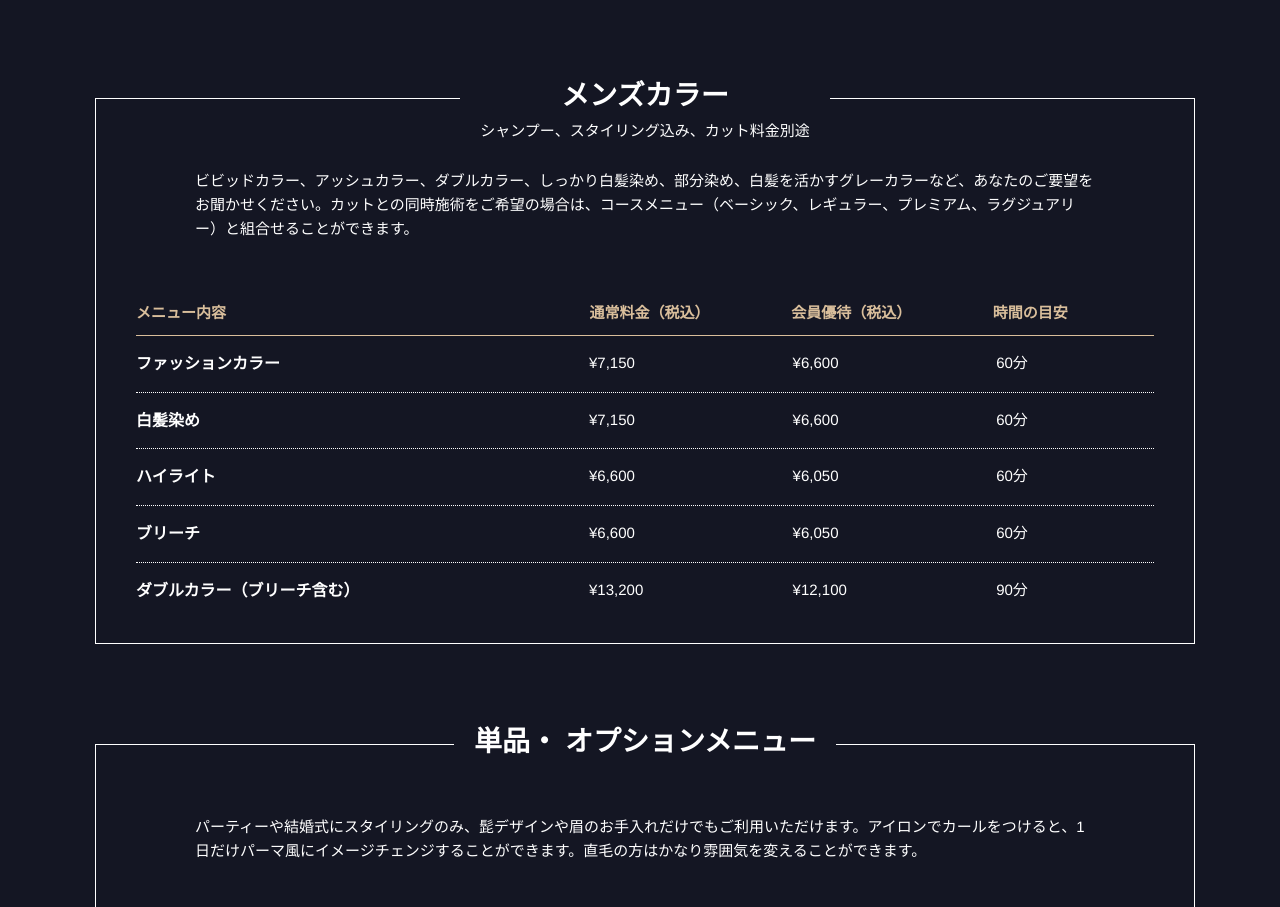
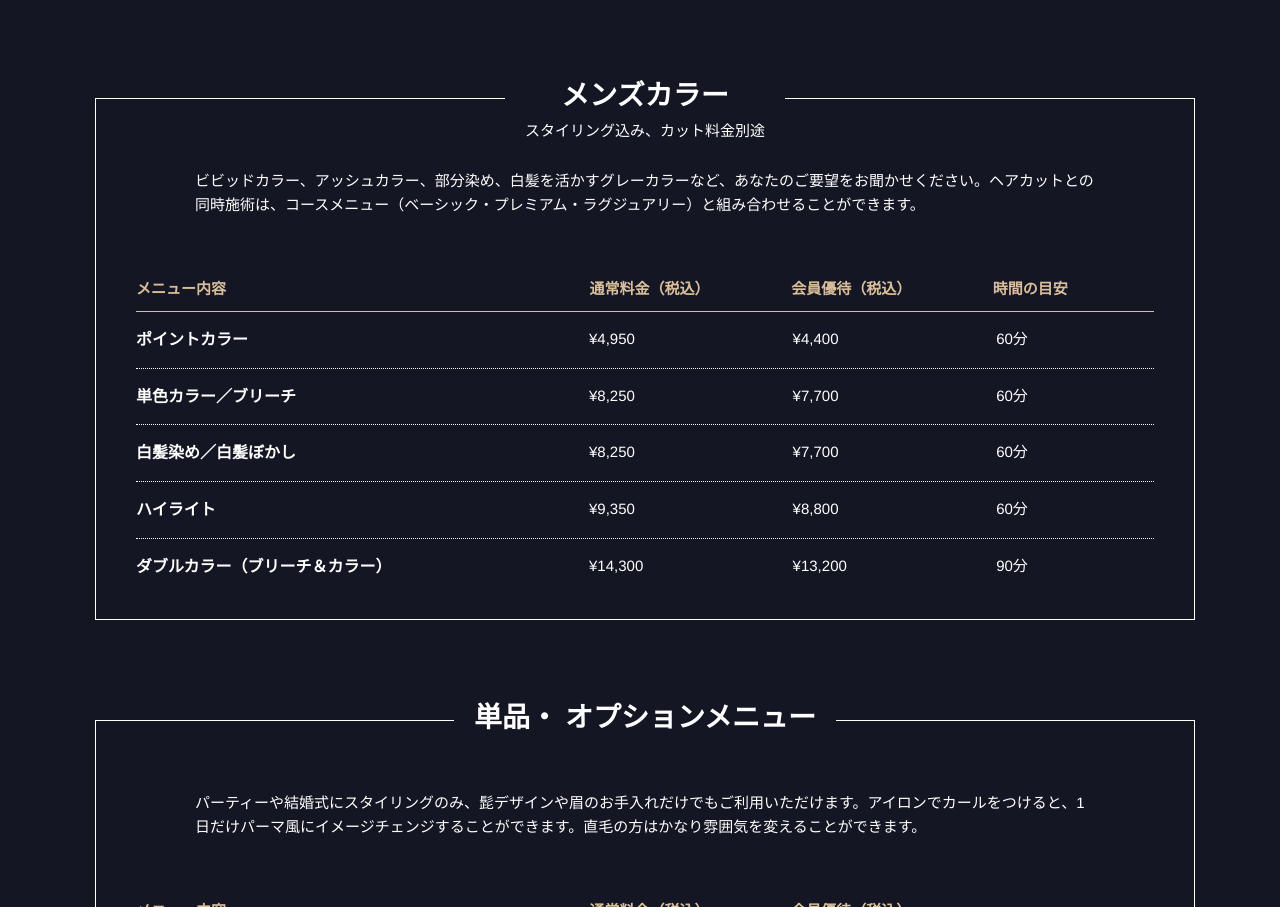
Before and after one commit to kamy0042/bee_group_web, a Next.js app: page /menu in a window 1280 px wide. Shown: the part 3516-4423 px from the top of the page. Built offline with nearby package versions, Linux system fonts and the light colour scheme.

Commit message:
カラー修正

```diff
--- a/pages/menu/index.tsx
+++ b/pages/menu/index.tsx
@@ -305,10 +305,10 @@ const Menu = () => (
           <section className={styles.table}>
             <div className={styles.table_head}>
               <h3>メンズカラー</h3>
-              <p>シャンプー、スタイリング込み、カット料金別途</p>
+              <p>スタイリング込み、カット料金別途</p>
             </div>
             <p>
-              ビビッドカラー、アッシュカラー、ダブルカラー、しっかり白髪染め、部分染め、白髪を活かすグレーカラーなど、あなたのご要望をお聞かせください。カットとの同時施術をご希望の場合は、コースメニュー（ベーシック、レギュラー、プレミアム、ラグジュアリー）と組合せることができます。
+              ビビッドカラー、アッシュカラー、部分染め、白髪を活かすグレーカラーなど、あなたのご要望をお聞かせください。ヘアカットとの同時施術は、コースメニュー（ベーシック・プレミアム・ラグジュアリー）と組み合わせることができます。
             </p>
             <ul className={styles.table_category}>
               <li className={styles.table_category_detail}>メニュー内容</li>
@@ -318,24 +318,36 @@ const Menu = () => (
             </ul>
             <dl className={styles.table_item}>
               <div className={styles.menuItem}>
-                <dt className={styles.menuItem_title_long}>ファッションカラー</dt>
+                <dt className={styles.menuItem_title_long}>ポイントカラー</dt>
                 <dd className={styles.menuItem_pay}>
-                  <span>通常料金（税込）</span>¥7,150
+                  <span>通常料金（税込）</span>¥4,950
                 </dd>
                 <dd className={styles.menuItem_pay}>
-                  <span>会員優待（税込）</span>¥6,600
+                  <span>会員優待（税込）</span>¥4,400
                 </dd>
                 <dd className={styles.menuItem_time}>
                   <span>所要時間</span>60分
                 </dd>
               </div>
               <div className={styles.menuItem}>
-                <dt className={styles.menuItem_title_long}>白髪染め</dt>
+                <dt className={styles.menuItem_title_long}>単色カラー／ブリーチ</dt>
                 <dd className={styles.menuItem_pay}>
-                  <span>通常料金（税込）</span>¥7,150
+                  <span>通常料金（税込）</span>¥8,250
                 </dd>
                 <dd className={styles.menuItem_pay}>
-                  <span>会員優待（税込）</span>¥6,600
+                  <span>会員優待（税込）</span>¥7,700
+                </dd>
+                <dd className={styles.menuItem_time}>
+                  <span>所要時間</span>60分
+                </dd>
+              </div>
+              <div className={styles.menuItem}>
+                <dt className={styles.menuItem_title_long}>白髪染め／白髪ぼかし</dt>
+                <dd className={styles.menuItem_pay}>
+                  <span>通常料金（税込）</span>¥8,250
+                </dd>
+                <dd className={styles.menuItem_pay}>
+                  <span>会員優待（税込）</span>¥7,700
                 </dd>
                 <dd className={styles.menuItem_time}>
                   <span>所要時間</span>60分
@@ -344,39 +356,91 @@ const Menu = () => (
               <div className={styles.menuItem}>
                 <dt className={styles.menuItem_title_long}>ハイライト</dt>
                 <dd className={styles.menuItem_pay}>
-                  <span>通常料金（税込）</span>¥6,600
+                  <span>通常料金（税込）</span>¥9,350
                 </dd>
                 <dd className={styles.menuItem_pay}>
-                  <span>会員優待（税込）</span>¥6,050
+                  <span>会員優待（税込）</span>¥8,800
                 </dd>
                 <dd className={styles.menuItem_time}>
                   <span>所要時間</span>60分
                 </dd>
               </div>
               <div className={styles.menuItem}>
-                <dt className={styles.menuItem_title_long}>ブリーチ</dt>
+                <dt className={styles.menuItem_title_long}>ダブルカラー（ブリーチ＆カラー）</dt>
                 <dd className={styles.menuItem_pay}>
-                  <span>通常料金（税込）</span>¥6,600
+                  <span>通常料金（税込）</span>¥14,300
                 </dd>
                 <dd className={styles.menuItem_pay}>
-                  <span>会員優待（税込）</span>¥6,050
-                </dd>
-                <dd className={styles.menuItem_time}>
-                  <span>所要時間</span>60分
-                </dd>
-              </div>
-              <div className={styles.menuItem}>
-                <dt className={styles.menuItem_title_long}>ダブルカラー（ブリーチ含む）</dt>
-                <dd className={styles.menuItem_pay}>
-                  <span>通常料金（税込）</span>¥13,200
-                </dd>
-                <dd className={styles.menuItem_pay}>
-                  <span>会員優待（税込）</span>¥12,100
+                  <span>会員優待（税込）</span>¥13,200
                 </dd>
                 <dd className={styles.menuItem_time}>
                   <span>所要時間</span>90分
                 </dd>
               </div>
+
+
+
+
+              {/* <div className={styles.menuItem}> */}
+              {/*   <dt className={styles.menuItem_title_long}>ファッションカラー</dt> */}
+              {/*   <dd className={styles.menuItem_pay}> */}
+              {/*     <span>通常料金（税込）</span>¥7,150 */}
+              {/*   </dd> */}
+              {/*   <dd className={styles.menuItem_pay}> */}
+              {/*     <span>会員優待（税込）</span>¥6,600 */}
+              {/*   </dd> */}
+              {/*   <dd className={styles.menuItem_time}> */}
+              {/*     <span>所要時間</span>60分 */}
+              {/*   </dd> */}
+              {/* </div> */}
+              {/* <div className={styles.menuItem}> */}
+              {/*   <dt className={styles.menuItem_title_long}>白髪染め</dt> */}
+              {/*   <dd className={styles.menuItem_pay}> */}
+              {/*     <span>通常料金（税込）</span>¥7,150 */}
+              {/*   </dd> */}
+              {/*   <dd className={styles.menuItem_pay}> */}
+              {/*     <span>会員優待（税込）</span>¥6,600 */}
+              {/*   </dd> */}
+              {/*   <dd className={styles.menuItem_time}> */}
+              {/*     <span>所要時間</span>60分 */}
+              {/*   </dd> */}
+              {/* </div> */}
+              {/* <div className={styles.menuItem}> */}
+              {/*   <dt className={styles.menuItem_title_long}>ハイライト</dt> */}
+              {/*   <dd className={styles.menuItem_pay}> */}
+              {/*     <span>通常料金（税込）</span>¥6,600 */}
+              {/*   </dd> */}
+              {/*   <dd className={styles.menuItem_pay}> */}
+              {/*     <span>会員優待（税込）</span>¥6,050 */}
+              {/*   </dd> */}
+              {/*   <dd className={styles.menuItem_time}> */}
+              {/*     <span>所要時間</span>60分 */}
+              {/*   </dd> */}
+              {/* </div> */}
+              {/* <div className={styles.menuItem}> */}
+              {/*   <dt className={styles.menuItem_title_long}>ブリーチ</dt> */}
+              {/*   <dd className={styles.menuItem_pay}> */}
+              {/*     <span>通常料金（税込）</span>¥6,600 */}
+              {/*   </dd> */}
+              {/*   <dd className={styles.menuItem_pay}> */}
+              {/*     <span>会員優待（税込）</span>¥6,050 */}
+              {/*   </dd> */}
+              {/*   <dd className={styles.menuItem_time}> */}
+              {/*     <span>所要時間</span>60分 */}
+              {/*   </dd> */}
+              {/* </div> */}
+              {/* <div className={styles.menuItem}> */}
+              {/*   <dt className={styles.menuItem_title_long}>ダブルカラー（ブリーチ含む）</dt> */}
+              {/*   <dd className={styles.menuItem_pay}> */}
+              {/*     <span>通常料金（税込）</span>¥13,200 */}
+              {/*   </dd> */}
+              {/*   <dd className={styles.menuItem_pay}> */}
+              {/*     <span>会員優待（税込）</span>¥12,100 */}
+              {/*   </dd> */}
+              {/*   <dd className={styles.menuItem_time}> */}
+              {/*     <span>所要時間</span>90分 */}
+              {/*   </dd> */}
+              {/* </div> */}
             </dl>
           </section>
 
```
